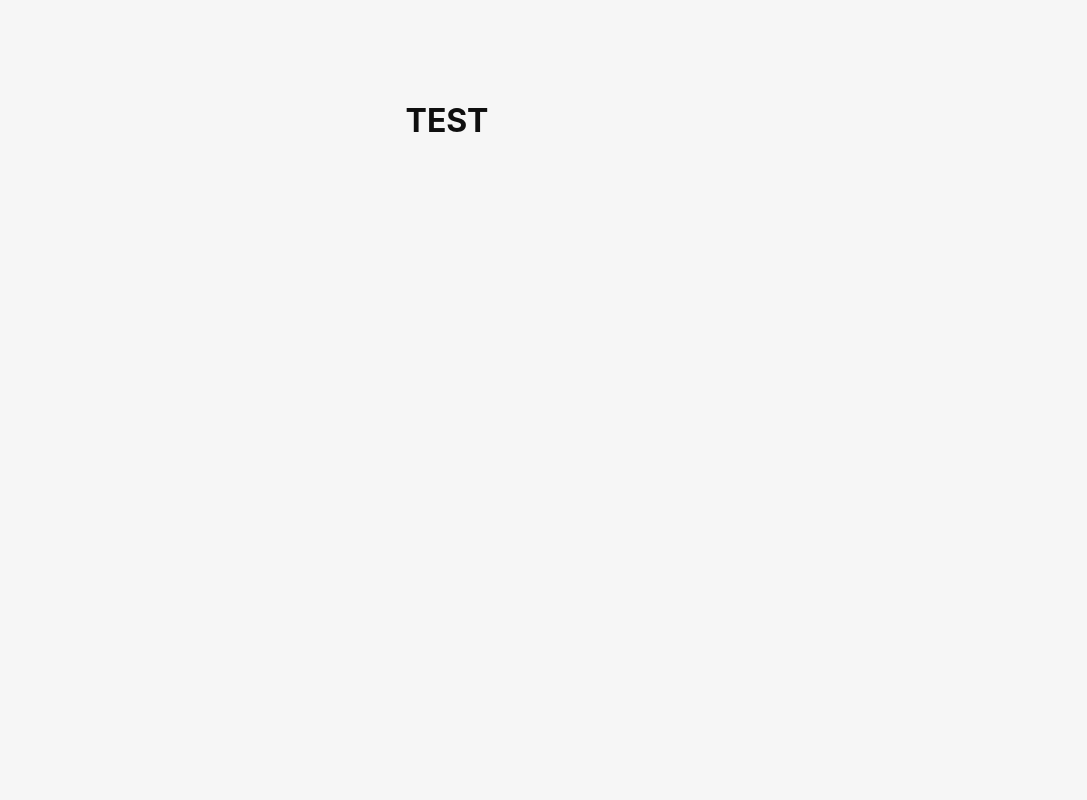
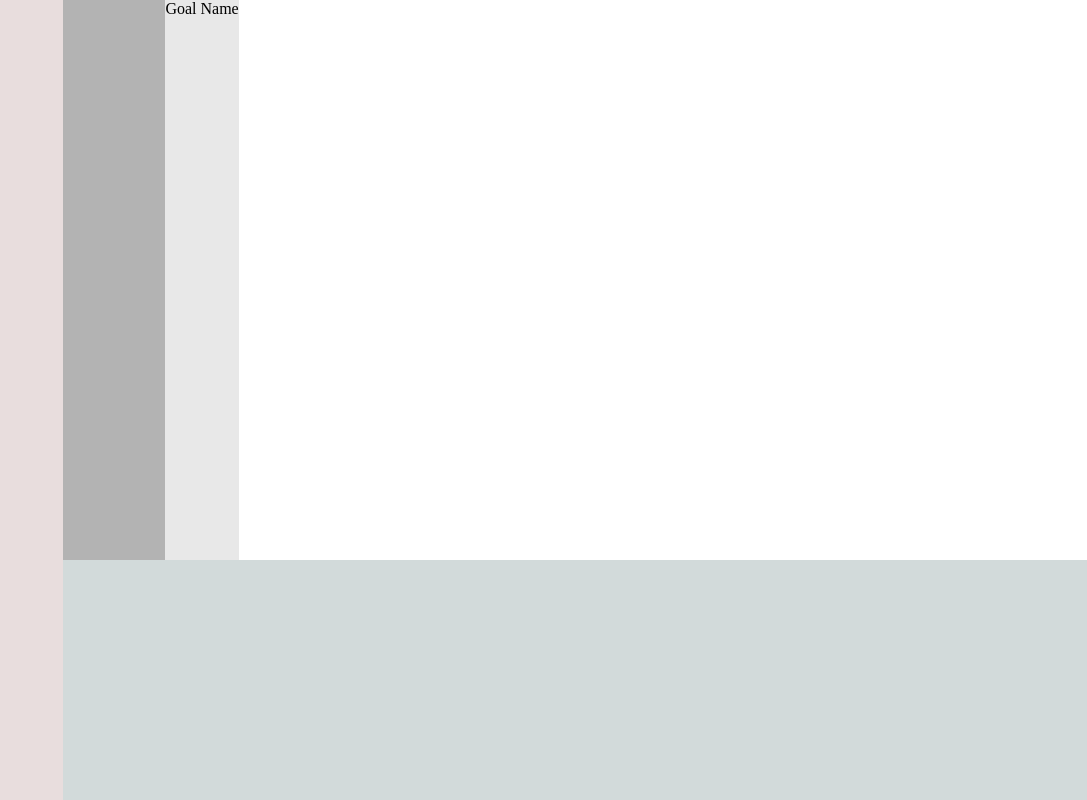
Before and after one commit to AlekseyPanas/StorageTree, a React (Vite) app in the folder day_planner/: page / in a window 1280 px wide. Shown: the whole page, without its empty margins (193-1280 px from the left). Built offline with nearby package versions, Linux system fonts and the light colour scheme.

Commit message:
progress

```diff
--- a/day_planner/src/App.tsx
+++ b/day_planner/src/App.tsx
@@ -1,18 +1,55 @@
 import {useEffect, useState} from "react";
 import { invoke } from "@tauri-apps/api/tauri";
 import "./App.css";
+import {AppState, IStateLayerAdapter} from "./state_layers/state_layer_interface";
 
-function App() {
+type AppProps = {
+    stateLayer: IStateLayerAdapter
+}
 
-    const [state, setState] = useState([]);
+function App({ stateLayer }: AppProps) {
 
+    // TODO: Add logic to react to errors of not being logged in, license expiry, unauthorized feature
+    // TODO: The app will not track different users. If a user was logged in and the app quits, it overrides data in sqlite for the latest user
+    //      and if gone offline, it checks the existence of a token and assumes the user is the latest one logged in
+
+    // Grab initial core app state
+    const [appDataState, setAppDataState] = useState(stateLayer.get_current_state().data);
+
+    // Subscribe to receive state updates
     useEffect(() => {
-
+        stateLayer.on_state_change((newState: AppState) => { setAppDataState(newState); })
     }, []);
 
     return (
-    <div className="container">
-        <h1> TEST </h1>
+    <div className="day-view-container" style={{display: "flex", width: '100vw', height: '100vh', margin: 0, padding: 0}}>
+        <div className="makeup-col" style={{width:'20%', height:'100%', margin: 0, padding: 0, backgroundColor: 'rgb(232,221,221)'}}>
+
+        </div>
+
+        <div className="main-grid" style={{width:'80%', height:'100%', margin: 0, padding: 0}}>
+            <div className="main-grid-top-half" style={{display: "flex", height: '70%'}}>
+                <div className="main-grid-left-bar" style={{width:'10%', height:'100%', margin: 0, padding: 0, backgroundColor: 'rgb(179,179,179)'}}>
+
+                </div>
+                <div className="main-grid-day-col" style={{height: '100%', margin: 0, padding: 0, backgroundColor: 'rgb(232,232,232)'}}>
+                    <div className="goal-block">
+                        Goal Name
+                    </div>
+                </div>
+            </div>
+
+            <div className="main-grid-bottom-half" style={{width: '100%', height: '30%', margin: 0, padding: 0, backgroundColor: 'rgb(210,218,218)'}}>
+                <div className="main-grid-left-bar">
+
+                </div>
+
+                <div className="main-grid-spanning-container">
+
+                </div>
+
+            </div>
+        </div>
     </div>
     );
 }
--- /dev/null
+++ b/day_planner/src/auth_layers/test_auth_layer.ts
@@ -0,0 +1,25 @@
+import {LicenseLevel, LicenseToken} from "../auth_server/auth_server_interface";
+import {IAuthLayer} from "./auth_layer_interface";
+
+/**
+ * For testing the main app, bypasses all auth security by automatically returning true
+ */
+export class Test_auth_layer implements IAuthLayer {
+    is_logged_in(): boolean {
+        return true;
+    }
+    get_session_token(): string | null {
+        return "dummy_token";
+    }
+    get_license(): LicenseToken | null {
+        return {
+            expiry_unix: 9999999999, level: LicenseLevel.PREMIUM, user_id: "bob@bob.bob"
+        }
+    }
+    submit_id_token(token: any, provider: string): Promise<boolean> {
+        return new Promise((resolve, reject) => {
+           resolve(true);
+        });
+    }
+
+}
--- a/day_planner/src/auth_server/auth_server_interface.ts
+++ b/day_planner/src/auth_server/auth_server_interface.ts
@@ -3,7 +3,7 @@ export enum LicenseLevel {
     PREMIUM
 }
 
-export interface LicenseToken {
+export type LicenseToken = {
     user_id: string;
     level: LicenseLevel;
     expiry_unix: number;
--- a/day_planner/src/main.tsx
+++ b/day_planner/src/main.tsx
@@ -2,9 +2,14 @@ import React from "react";
 import ReactDOM from "react-dom/client";
 import App from "./App";
 import "./styles.css";
+import {TestStateLayer} from "./state_layers/test_state_layer";
+import {Test_auth_layer} from "./auth_layers/test_auth_layer";
+
+const AUTH_LAYER = new Test_auth_layer();
+const STATE_LAYER = new TestStateLayer(AUTH_LAYER);
 
 ReactDOM.createRoot(document.getElementById("root") as HTMLElement).render(
   <React.StrictMode>
-    <App />
+    <App stateLayer={STATE_LAYER} />
   </React.StrictMode>
 );
--- a/day_planner/src/state_layers/test_state_layer.ts
+++ b/day_planner/src/state_layers/test_state_layer.ts
@@ -2,7 +2,7 @@ import {AppState, IStateLayerAdapter, Maybe} from "./state_layer_interface";
 import {LicenseToken} from "../auth_server/auth_server_interface";
 import {IAuthLayer} from "../auth_layers/auth_layer_interface";
 
-class TestStateLayer implements IStateLayerAdapter {
+export class TestStateLayer implements IStateLayerAdapter {
     private cur_state: AppState;
     private auth_layer: IAuthLayer;
     private cur_on_state_change: (state: AppState) => void;
--- a/day_planner/src/styles.css
+++ b/day_planner/src/styles.css
@@ -1,109 +1,4 @@
-:root {
-  font-family: Inter, Avenir, Helvetica, Arial, sans-serif;
-  font-size: 16px;
-  line-height: 24px;
-  font-weight: 400;
-
-  color: #0f0f0f;
-  background-color: #f6f6f6;
-
-  font-synthesis: none;
-  text-rendering: optimizeLegibility;
-  -webkit-font-smoothing: antialiased;
-  -moz-osx-font-smoothing: grayscale;
-  -webkit-text-size-adjust: 100%;
+body {
+  padding: 0;
+  margin: 0;
 }
-
-.container {
-  margin: 0;
-  padding-top: 10vh;
-  display: flex;
-  flex-direction: column;
-  justify-content: center;
-  text-align: center;
-}
-
-.logo {
-  height: 6em;
-  padding: 1.5em;
-  will-change: filter;
-  transition: 0.75s;
-}
-
-.logo.tauri:hover {
-  filter: drop-shadow(0 0 2em #24c8db);
-}
-
-.row {
-  display: flex;
-  justify-content: center;
-}
-
-a {
-  font-weight: 500;
-  color: #646cff;
-  text-decoration: inherit;
-}
-
-a:hover {
-  color: #535bf2;
-}
-
-h1 {
-  text-align: center;
-}
-
-input,
-button {
-  border-radius: 8px;
-  border: 1px solid transparent;
-  padding: 0.6em 1.2em;
-  font-size: 1em;
-  font-weight: 500;
-  font-family: inherit;
-  color: #0f0f0f;
-  background-color: #ffffff;
-  transition: border-color 0.25s;
-  box-shadow: 0 2px 2px rgba(0, 0, 0, 0.2);
-}
-
-button {
-  cursor: pointer;
-}
-
-button:hover {
-  border-color: #396cd8;
-}
-button:active {
-  border-color: #396cd8;
-  background-color: #e8e8e8;
-}
-
-input,
-button {
-  outline: none;
-}
-
-#greet-input {
-  margin-right: 5px;
-}
-
-@media (prefers-color-scheme: dark) {
-  :root {
-    color: #f6f6f6;
-    background-color: #2f2f2f;
-  }
-
-  a:hover {
-    color: #24c8db;
-  }
-
-  input,
-  button {
-    color: #ffffff;
-    background-color: #0f0f0f98;
-  }
-  button:active {
-    background-color: #0f0f0f69;
-  }
-}
```
Also changed, not shown: day_planner/src/state_layers/state_layer_interface.ts (+6 -6 lines).
